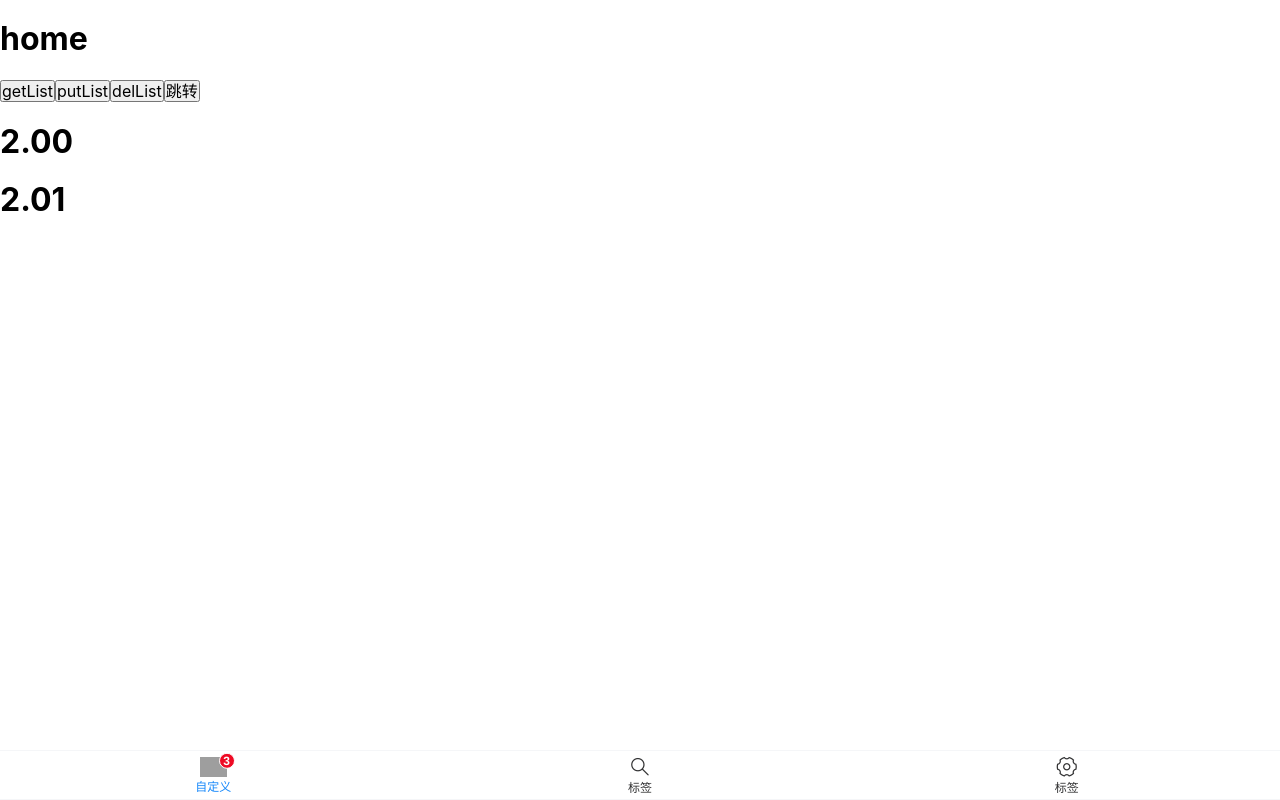
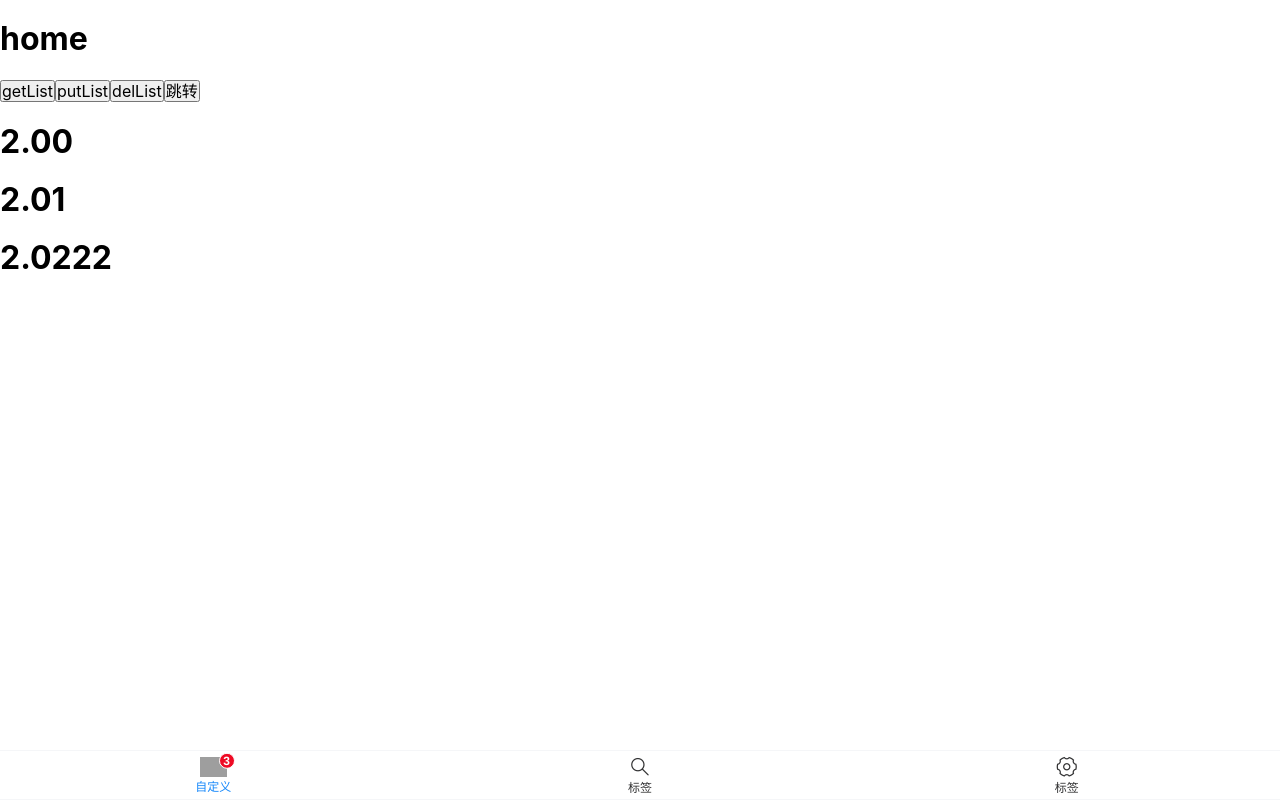
Before and after one commit to LiuMingXu888/hy_demo, a Vue app: page /home in a window 1280 px wide. Built offline with nearby package versions, Linux system fonts and the light colour scheme; grey boxes are pictures that could not be loaded.

Commit message:
Update home.vue

```diff
--- a/src/views/home.vue
+++ b/src/views/home.vue
@@ -31,6 +31,7 @@
         <button @click="tiao">跳转</button>
         <h1>2.00</h1>
         <h1>2.01</h1>
+        <h1>2.0222</h1>
     </div>
 </template>
 
```
